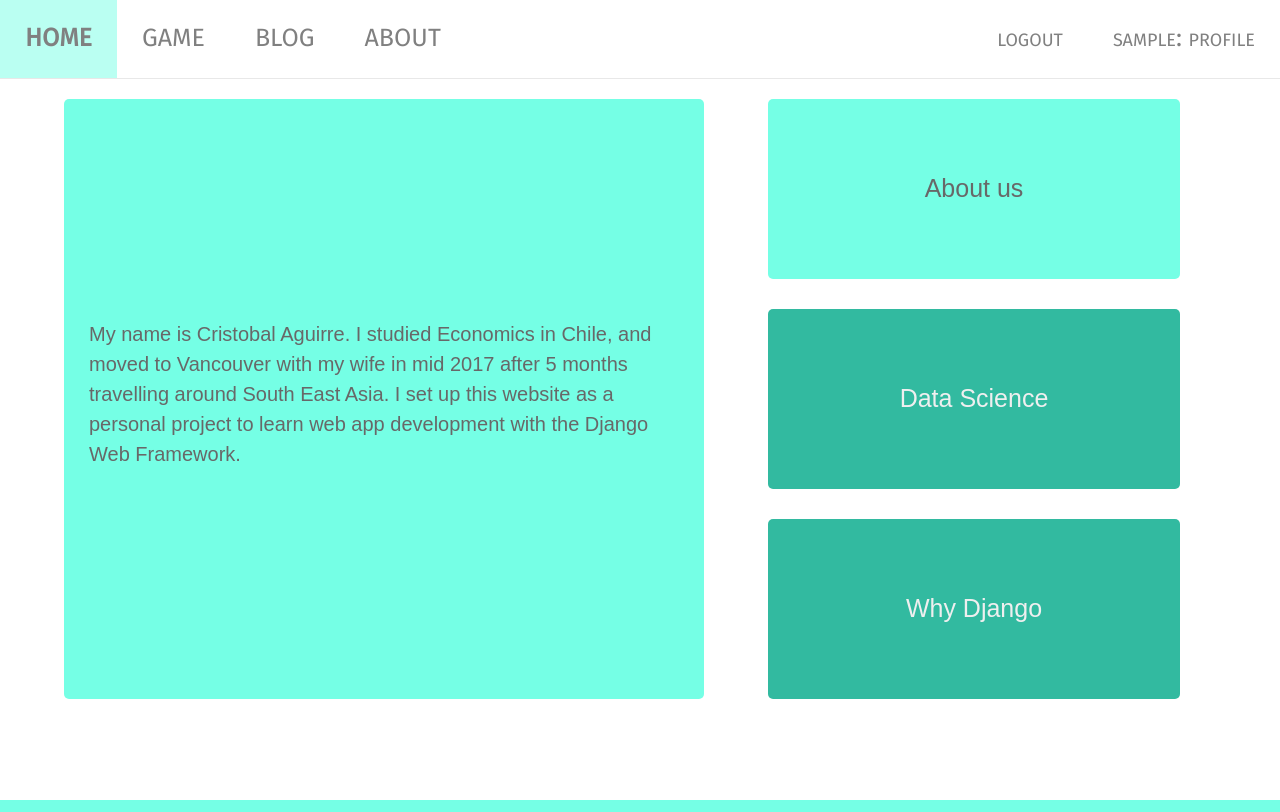
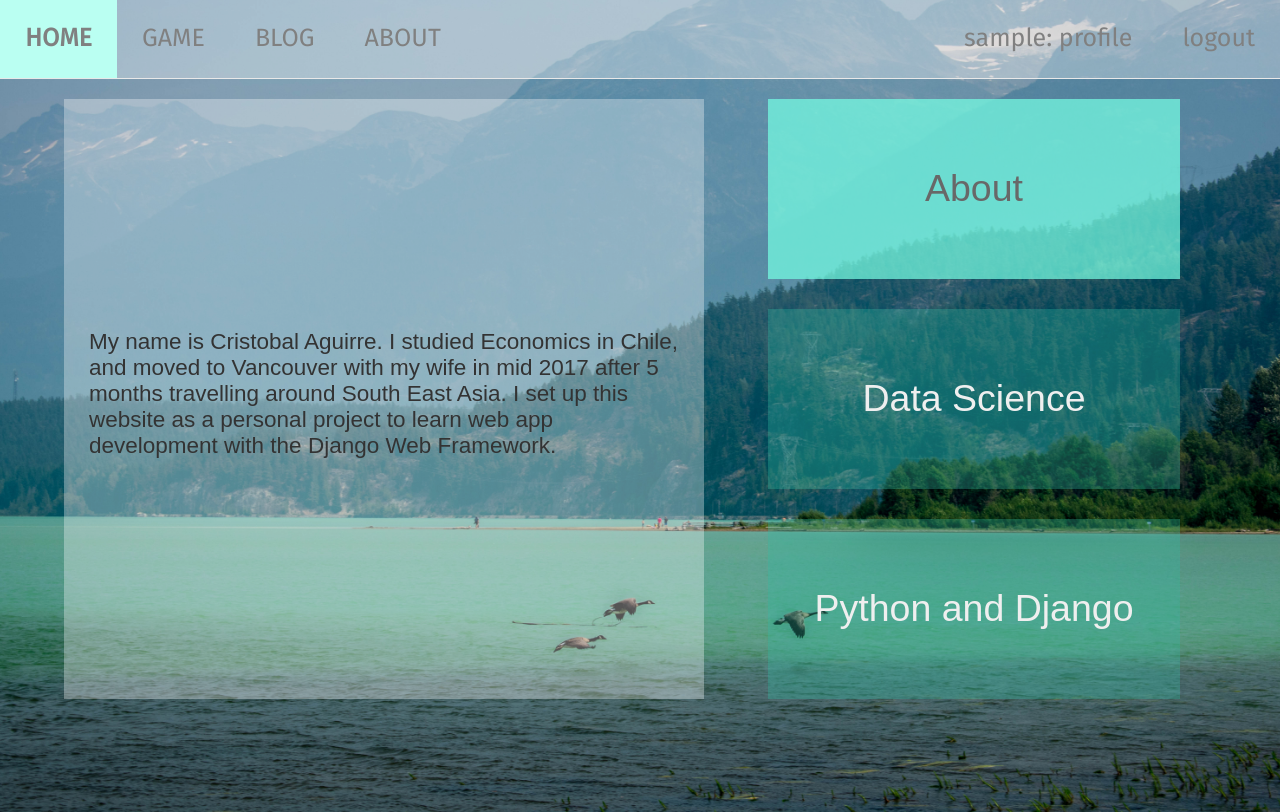
Before and after one commit to jcaguirre89/mysite, a Django app: page /about/ in a window 1280 px wide. Run offline with Django 3.2, Linux system fonts and the light colour scheme; the visitor is signed in with stand-in values (Sample User, id 1); some libraries are stand-ins or nearby versions; some web fonts are replaced.

Commit message:
image about setting

```diff
--- a/mysite/static/mysite/style.css
+++ b/mysite/static/mysite/style.css
@@ -3,9 +3,7 @@ body {
 	font: normal 15px/150% Lato, Helvetica, sans-serif;
     position: relative;
     margin: 0;
-    min-height: 100%;
-
-
+    overflow: hidden;
 }
 
 
@@ -64,20 +62,23 @@ footer {
 	display: flex;
 	justify-content: space-between;
 	margin-top: 20px;
+    width: 100vw;
+    height: 70vh;
+    position: relative;
 }
 
 .about-main-text {
     display: flex;
     justify-content: center;
     align-items: center;
-	background-color: #75ffe5;
-	border-radius: 5px;
+	background-color: rgba(255, 255, 255, 0.33);
+	border-radius: 0px;
 	padding: 25px;
 	margin: auto;
 	width: 50%;
 	min-height: 75vh;
-    font: 20px/150% Lato Sans, sans-serif, Helvetica, sans-serif;
-	color: #686868;
+    font: 1.5em Lato Sans, sans-serif, Helvetica, sans-serif;
+	color: #333333;
 	}
 
 
@@ -94,31 +95,45 @@ footer {
     display: flex;
     justify-content: center;
     align-items: center;
-	background-color: #32baa0;
+	background-color: rgba(50, 186, 160, 0.33);
 	color: #efefef;
-	border-radius: 5px;
+	border-radius: 0px;
 	padding: 25px;
 	margin-right: 100px;
 	height: 30%;
-    font: 25px/150% Lato Sans, sans-serif, Helvetica, sans-serif;
-	}
+    font: 2.5em Lato Sans, sans-serif, Helvetica, sans-serif;
+}
 
 .about-selectors:hover {
-	background-color: #75ffe5;
+	background-color: rgba(117, 255, 229, 0.71);
 	color: #686868;
     transition: all 0.5s;
+    cursor: pointer;
 }
 
 .selected {
-	background-color: #75ffe5;
+	background-color: rgba(117, 255, 229, 0.71);
 	color: #686868;
 }
 
 
 
 .topmenu {
-	background-color: white;
+	background-color: rgba(255, 255, 255, 0.33);
 	border-bottom: 1px solid #e8e8e8;
+    max-height: 100px;
+    display: flex;
+    justify-content: space-between;
+}
+
+.topmenu-left {
+    display: flex;
+    height: 100%;
+}
+
+.topmenu-right {
+    display: flex;
+    height: 100%;
 }
 
 .topmenu ul {
@@ -128,15 +143,20 @@ footer {
     overflow: hidden;
 }
 
-.topmenu li {
-    float: left;
+
+#topmenu-login::before {
+    content: "\f007";
+    font-family: FontAwesome;
+    font-style: normal;
+    font-weight: normal;
+    text-decoration: inherit;
+    padding: 10px;
 }
-
 
 .topmenu li a {
     display: block;
     color: gray;
-    font: small-caps normal 25px/150% Fira Sans, sans-serif, Helvetica, sans-serif;
+    font: 25px/150% Fira Sans, sans-serif, Helvetica, sans-serif;
     text-align: center;
     padding: 20px 25px;
     text-decoration: none;
@@ -180,3 +200,17 @@ footer {
 .login-box input {
 	width: 100%;
 }
+.back-image-about {
+    position: absolute;
+    top: -9999px;
+    bottom: -9999px;
+    left: -9999px;
+    right: -9999px;
+    margin: auto;
+    z-index:-1;
+    width: 1300px;
+}
+
+.about-img-container {
+
+}
--- a/templates/base.html
+++ b/templates/base.html
@@ -22,6 +22,8 @@
 <script src="https://cdnjs.cloudflare.com/ajax/libs/jqueryui/1.12.1/jquery-ui.min.css"></script>
 <link rel="stylesheet" type"text/css" href="{% static 'mysite/style.css' %}" />
 
+<script src="https://use.fontawesome.com/f5f6e30fff.js"></script>
+
 {% block css %}{% endblock %}
 
 
@@ -32,27 +34,22 @@
 {% block topmenu %}
 
 <div class="topmenu">
-<div class="row">
-  <div class="col-sm-12">
-  <ul>
+  <ul class="topmenu-left">
     <li><a href="{% url 'home' %}"><b>HOME</b></a></li>
     <li><a href="{% url 'hindsight1:play' %}">GAME</a></li>
     <li><a href="{% url 'blog:index' %}">BLOG</a></li>
     <li><a href="{% url 'about' %}">ABOUT</a></li>
-
-
+    </ul>
+    <ul class="topmenu-right">
 	{% if user.is_authenticated %}
-	<li style="float:right"><a  href="{% url 'myhome'  username=user.username %}">{{ user.username }}: profile</a></li>
-    <li style="float:right"><a  href="{% url 'logout' %}">logout</a></li>
+	<li><a  href="{% url 'myhome'  username=user.username %}">{{ user.username }}: profile</a></li>
+    <li><a  href="{% url 'logout' %}">logout</a></li>
 	{% else %}
-    <li style="float:right"><a  href="{% url 'login' %}"><i class="glyphicon glyphicon-user"></i>login</a></li>
-    <li style="float:right"><a  href="{% url 'signup' %}">sign up</a></li>
+    <li><a  href="{% url 'login' %}" id="topmenu-login">login</a></li>
+    <li><a  href="{% url 'signup' %}">sign up</a></li>
 	{% endif %}
-
-  </ul>
+    </ul>
   </div>
-</div>
-</div>
 
 {% endblock topmenu %}
 
--- a/templates/mysite/about.html
+++ b/templates/mysite/about.html
@@ -8,26 +8,27 @@
 
 <div class="hidden-text" style="display:none;">
 
-<p id="about">
+    <div id="about">
     My name is Cristobal Aguirre. I studied Economics in Chile, and moved to Vancouver with my
     wife in mid 2017 after 5 months travelling around South East Asia. I set up this website
-as a personal project to learn web app development with the Django Web Framework.
-</p>
+    as a personal project to practice web app development with the Django Web Framework.
+    </div>
 
-<p id="django">
+    <div id="django">
+    <h5>Why Python</h5>
+    <p>
     While most of my working experience is in finance, I am very interested in Data Science
     and programming in Python. The simplicity of the syntax, its massive online support and
     resources like StackOverflow and the thousands of libraries freely available online have
-allowed the massification of its use. This is allowing a new breed of analyst to emerge,
-with a career outside computer science (marketing, law, etc.) but with enough understanding
-of programming to implement technical solutions previously outsourced, discarded as too
-complicated and, most importantly, never considered in the first place because no one in
-the business unit ever thought it possible. How would you consider setting up a web scraper
-to automatically download online data instead of doing it manually if you don't know what
-that is?
+    allowed the massification of its use.
     </p>
+    <h5>This Blog</h5>
+    <p>
+    As a self-taught programmer, I owe a great debt to the open source community, and the people who took the time to write the tutorials and answers I used to learn. I will use this site as a platform to give back to the community as best I can, helping others who run into the same roadblocks I have in the past. And because the best way to get an answer on the internet is not by posting a question but an incorrect answer, I also hope more experienced programmers will chip in and share their experience to everyone's benefit.
+    </p>
+    </div>
 
-<p id="science">
+    <div id="science">
     I strongly believe being closer to the business requirements and having a significant
     participation in the solution development, as opposed to outsourcing it (either
     externally or internally), will yield a more scalable and effective product. That is
@@ -35,12 +36,15 @@ why I'm always searching for ways to expand my programming knowledge, and encour
     everyone else to do so as well. Not because I think programming is more fun/more valuable
     than accounting or marketing, but because I expect this distinction to disappear in the
     near future.
-</p>
+    </div>
+</div>
 
 
-</div>
+<div class="container-about">
 
-<div class="container-about">
+<img class="back-image-about" src="{% static "mysite/whistler1.jpg" %}" alt="Whistler Geese"/>
+
+
 
 <div class="about-main-text">
 <p id="main-text">
@@ -53,7 +57,7 @@ as a personal project to learn web app development with the Django Web Framework
 <div class="container-about-selectors">
 
 <div id="click-about" class="selected about-selectors">
-About us
+About
 </div>
 
 <div id="click-science" class="about-selectors">
@@ -61,7 +65,7 @@ Data Science
 </div>
 
 <div id="click-django" class="about-selectors">
-Why Django
+Python and Django
 </div>
 
 
```
Also changed, not shown: blog/templates/blog/base_blog.html (+0 -30 lines). Lines whose indentation alone changed are shown as unchanged.
